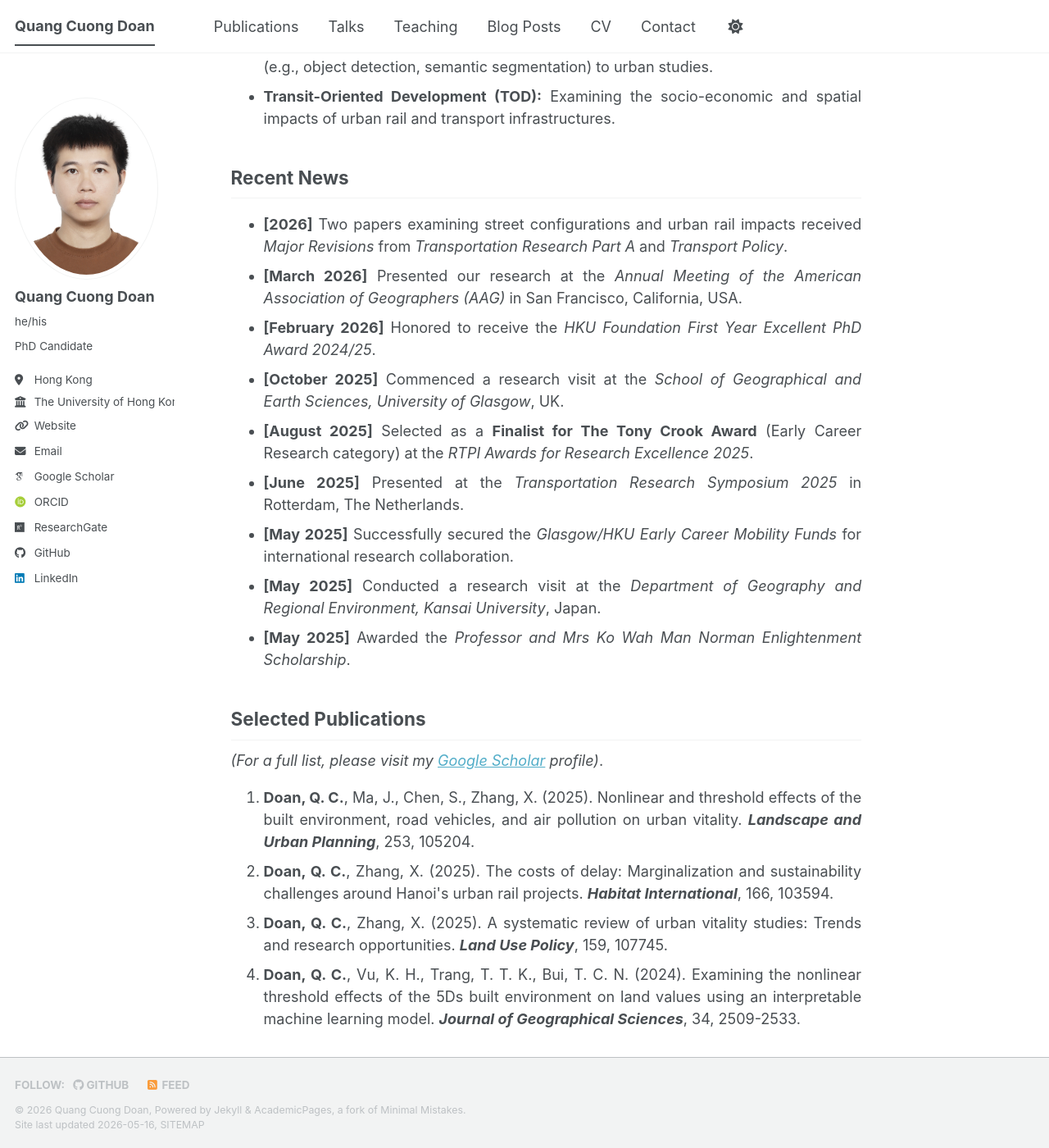
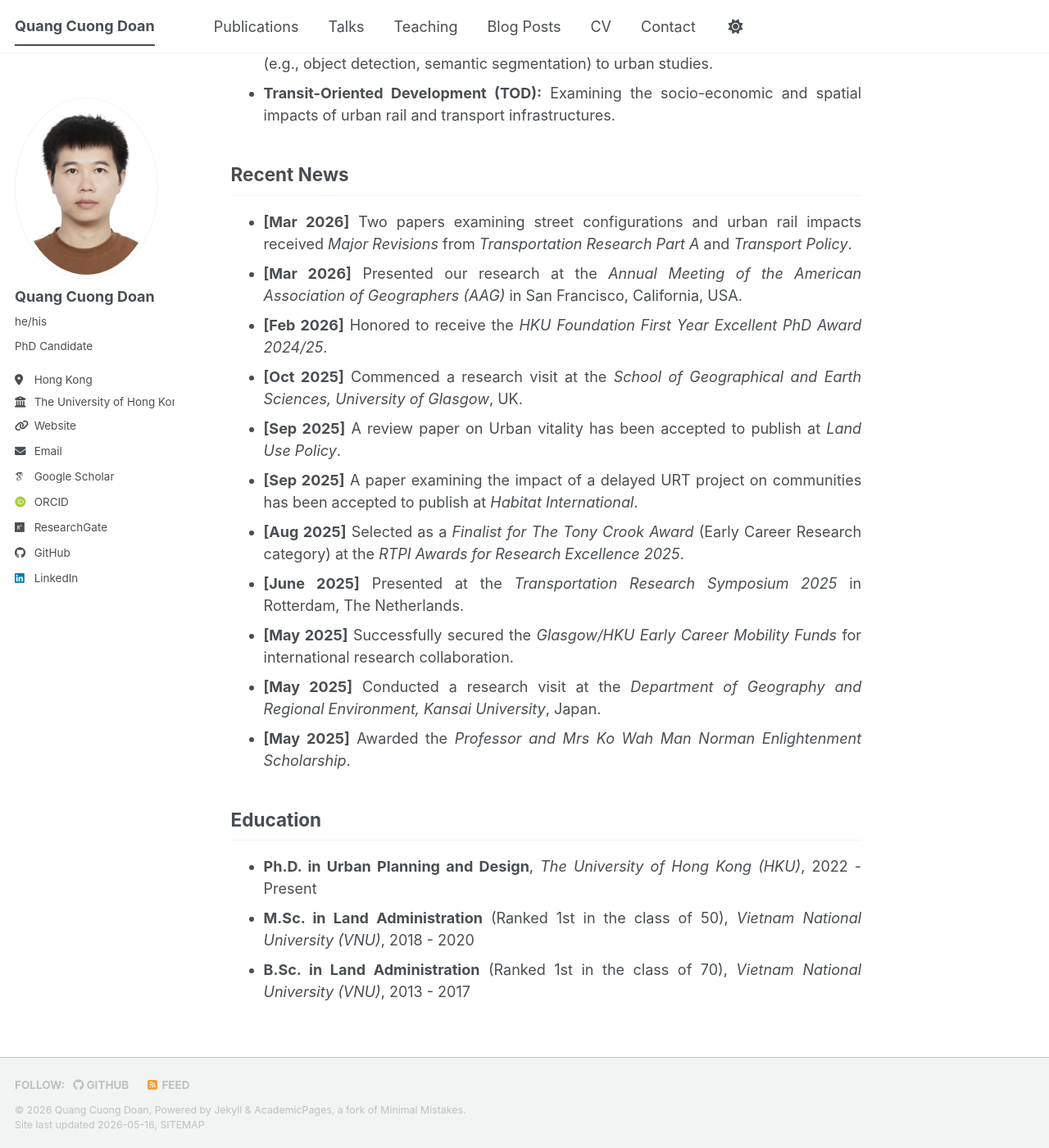
Before and after one commit to cuonghku95/cuonghku95.github.io, a Jekyll site: the page built from _pages/about.md, in a window 1280 px wide and 1400 px high, scrolled down 815 px. Shown: the whole window at 82% size. Built offline with Jekyll 4.4.1, drawn with Linux system fonts in a browser that asks for light colours; some web fonts are replaced; a script bundle is joined from its source files by our own code; library files that are not in the unit come from our copies; some of the changed text lies outside the part shown.

Commit message:
Update biography and research interests section

```diff
--- a/_pages/about.md
+++ b/_pages/about.md
@@ -6,15 +6,17 @@
 ---
 
 <div style="text-align: justify;">
-I am a PhD Candidate in the <b>Department of Urban Planning and Design</b> at <b>The University of Hong Kong (HKU)</b>, supported by the prestigious <b>Hong Kong PhD Fellowship Award (HKPFS)</b> and the <b>HKU Presidential PhD Scholarship</b>. My research focuses on leveraging spatial data science and artificial intelligence to foster smarter, healthier, and more vibrant urban environments.
+I am a PhD Candidate in the <b>Department of Urban Planning and Design</b> at <b>The University of Hong Kong (HKU)</b>, supported by the prestigious <b>Hong Kong PhD Fellowship Award (HKPFS)</b> and the <b>HKU Presidential PhD Scholarship</b>.
 </div>
 
 <br>
 
 <div style="text-align: justify;">
-Currently, I am also a Visiting PhD Scholar at the <b>School of Geographical and Earth Sciences, University of Glasgow</b>, UK (Oct - Nov 2025). Prior to my doctoral studies, I served as a Lecturer and Academic Advisor at <b>Vietnam National University, Hanoi (VNU)</b>, where I also obtained my Master's and Bachelor's degrees in Land Administration, both graduating 1st in the class with High Distinction.
+I was a Visiting PhD Scholar at the <b>School of Geographical and Earth Sciences, University of Glasgow</b>, UK (Oct - Nov 2025). Prior to my doctoral studies, I served as a Lecturer at <b>Vietnam National University, Hanoi (VNU)</b>, where I also obtained my Master's and Bachelor's degrees in Land Administration, both graduating 1st in the class with High Distinction.
+</div>
 <br>
-In addition to my research, I actively contribute to the academic community as an invited reviewer for several leading international journals in urban planning and spatial data science. These include <i>Computers, Environment and Urban Systems</i>, <i>Land Use Policy</i>, <i>Sustainable Cities and Society</i>, <i>International Journal of Digital Earth</i>, <i>Journal of Housing and the Built Environment</i>, <i>Journal of Urban Management</i>, <i>Applied Spatial Analysis and Policy</i>, and <i>City and Environment Interactions</i>.
+<div style="text-align: justify;">
+In addition to my research, I actively contribute to the academic community as an invited reviewer for several leading international journals in urban planning and spatial data science. These include <i>Computers, Environment and Urban Systems, Land Use Policy, Sustainable Cities and Society, International Journal of Digital Earth, Journal of Housing and the Built Environment, Journal of Urban Management, Applied Spatial Analysis and Policy, and City and Environment Interactions</i>.
 </div>
 
 Research Interests
@@ -32,28 +34,18 @@
 ------
 <div style="text-align: justify;">
 <ul>
-  <li><b>[2026]</b> Two papers examining street configurations and urban rail impacts received <i>Major Revisions</i> from <i>Transportation Research Part A</i> and <i>Transport Policy</i>.</li>
-  <li><b>[March 2026]</b> Presented our research at the <i>Annual Meeting of the American Association of Geographers (AAG)</i> in San Francisco, California, USA.</li>
-  <li><b>[February 2026]</b> Honored to receive the <i>HKU Foundation First Year Excellent PhD Award 2024/25</i>.</li>
-  <li><b>[October 2025]</b> Commenced a research visit at the <i>School of Geographical and Earth Sciences, University of Glasgow</i>, UK.</li>
-  <li><b>[August 2025]</b> Selected as a <b>Finalist for The Tony Crook Award</b> (Early Career Research category) at the <i>RTPI Awards for Research Excellence 2025</i>.</li>
+  <li><b>[Mar 2026]</b> Two papers examining street configurations and urban rail impacts received <i>Major Revisions</i> from <i>Transportation Research Part A</i> and <i>Transport Policy</i>.</li>
+  <li><b>[Mar 2026]</b> Presented our research at the <i>Annual Meeting of the American Association of Geographers (AAG)</i> in San Francisco, California, USA.</li>
+  <li><b>[Feb 2026]</b> Honored to receive the <i>HKU Foundation First Year Excellent PhD Award 2024/25</i>.</li>
+  <li><b>[Oct 2025]</b> Commenced a research visit at the <i>School of Geographical and Earth Sciences, University of Glasgow</i>, UK.</li>
+  <li><b>[Sep 2025]</b> A review paper on Urban vitality has been accepted to publish at <i>Land Use Policy</i>.</li>
+  <li><b>[Sep 2025]</b> A paper examining the impact of a delayed URT project on communities has been accepted to publish at <i>Habitat International</i>.</li>
+  <li><b>[Aug 2025]</b> Selected as a <i>Finalist for The Tony Crook Award</i> (Early Career Research category) at the <i>RTPI Awards for Research Excellence 2025</i>.</li>
   <li><b>[June 2025]</b> Presented at the <i>Transportation Research Symposium 2025</i> in Rotterdam, The Netherlands.</li>
   <li><b>[May 2025]</b> Successfully secured the <i>Glasgow/HKU Early Career Mobility Funds</i> for international research collaboration.</li>
   <li><b>[May 2025]</b> Conducted a research visit at the <i>Department of Geography and Regional Environment, Kansai University</i>, Japan.</li>
   <li><b>[May 2025]</b> Awarded the <i>Professor and Mrs Ko Wah Man Norman Enlightenment Scholarship</i>.</li>
 </ul>
-</div>
-
-Selected Publications
-------
-<div style="text-align: justify;">
-<i>(For a full list, please visit my <a href="https://scholar.google.com/citations?user=GP9_no4AAAAJ">Google Scholar</a> profile)</i>.
-<ol>
-  <li><b>Doan, Q. C.</b>, Ma, J., Chen, S., Zhang, X. (2025). Nonlinear and threshold effects of the built environment, road vehicles, and air pollution on urban vitality. <i><b>Landscape and Urban Planning</b></i>, 253, 105204.</li>
-  <li><b>Doan, Q. C.</b>, Zhang, X. (2025). The costs of delay: Marginalization and sustainability challenges around Hanoi's urban rail projects. <i><b>Habitat International</b></i>, 166, 103594.</li>
-  <li><b>Doan, Q. C.</b>, Zhang, X. (2025). A systematic review of urban vitality studies: Trends and research opportunities. <i><b>Land Use Policy</b></i>, 159, 107745.</li>
-  <li><b>Doan, Q. C.</b>, Vu, K. H., Trang, T. T. K., Bui, T. C. N. (2024). Examining the nonlinear threshold effects of the 5Ds built environment on land values using an interpretable machine learning model. <i><b>Journal of Geographical Sciences</b></i>, 34, 2509-2533.</li>
-</ol>
 </div>
 
 Education
```
